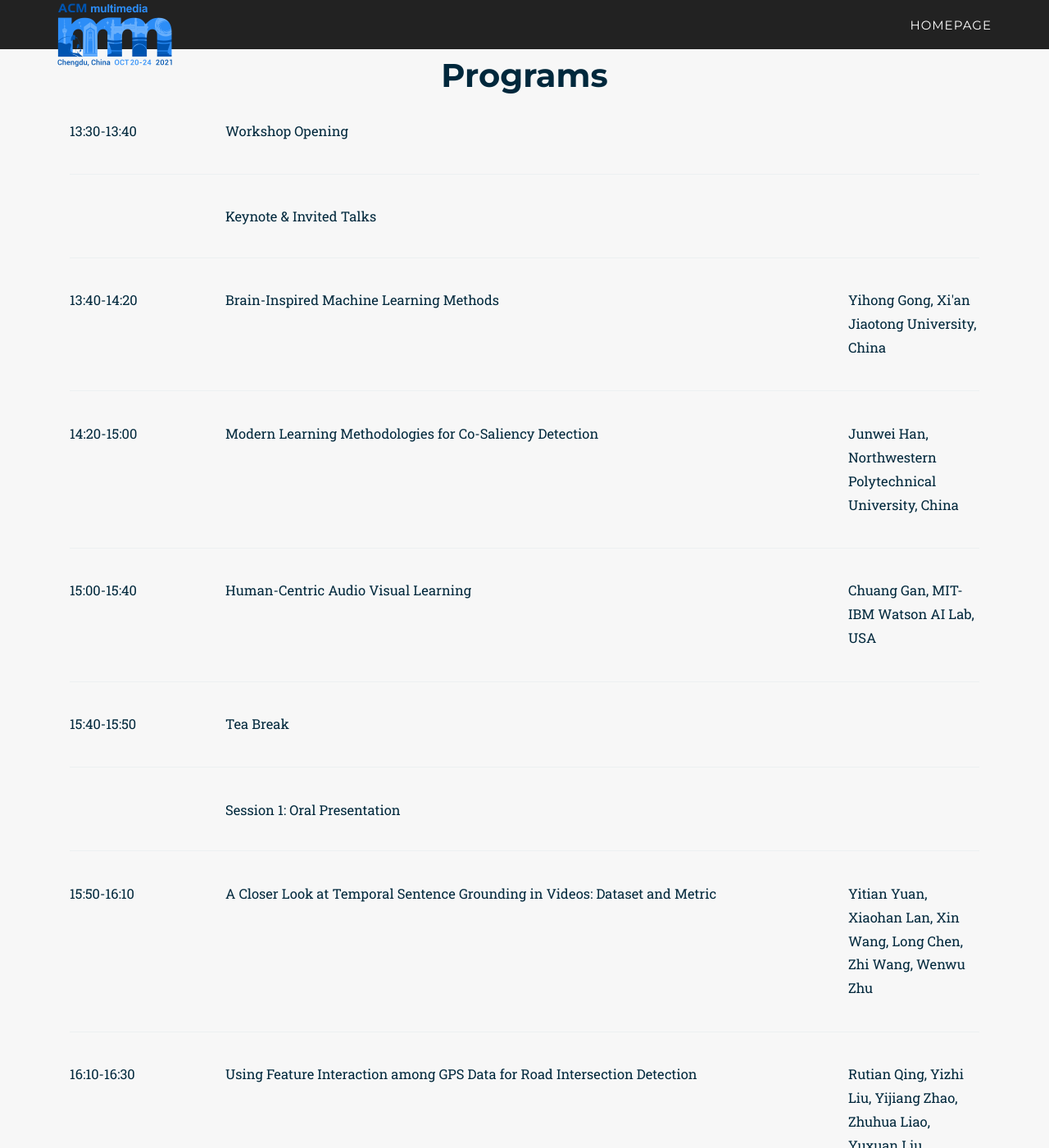
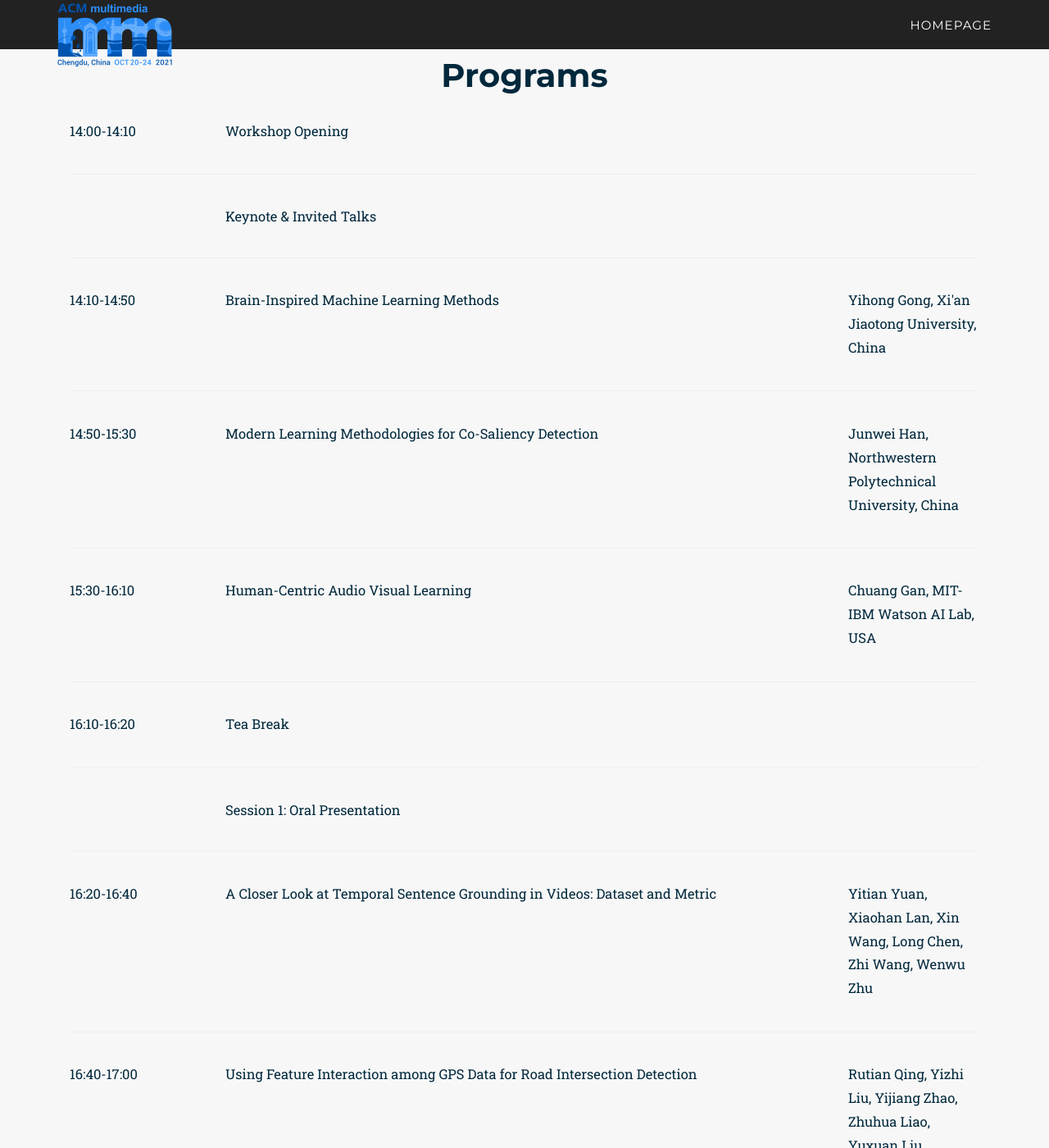
Before and after one commit to MCFR-MM22/MCFR-MM22.github.io, a Jekyll site: the page built from _2021_pages/programs.html, in a window 1280 px wide and 1400 px high. Shown: the whole window at 82% size. Built offline with Jekyll 4.4.1, drawn with Linux system fonts in a browser that asks for light colours; some web fonts are replaced; some of the changed text lies outside the part shown.

Commit message:
Update programs.yml

```diff
--- a/_data/twenty_21/programs.yml
+++ b/_data/twenty_21/programs.yml
@@ -1,5 +1,5 @@
 - title: Workshop Opening
-  time: 13:30-13:40
+  time: 14:00-14:10
   people:
   link: none
 
@@ -9,22 +9,22 @@
   link: none
 
 - title: Brain-Inspired Machine Learning Methods
-  time: 13:40-14:20
+  time: 14:10-14:50
   people: Yihong Gong, Xi'an Jiaotong University, China
   link: none
 
 - title: Modern Learning Methodologies for Co-Saliency Detection
-  time: 14:20-15:00
+  time: 14:50-15:30
   people: Junwei Han, Northwestern Polytechnical University, China
   link: none
 
 - title: Human-Centric Audio Visual Learning
-  time: 15:00-15:40
+  time: 15:30-16:10
   people: Chuang Gan, MIT-IBM Watson AI Lab, USA
   link: none
 
 - title: Tea Break
-  time: 15:40-15:50
+  time: 16:10-16:20
   people:
   link: none
 
@@ -34,22 +34,22 @@
   link: none
 
 - title: A Closer Look at Temporal Sentence Grounding in Videos:Dataset and Metric
-  time: 15:50-16:10
+  time: 16:20-16:40
   people: Yitian Yuan, Xiaohan Lan, Xin Wang, Long Chen, Zhi Wang, Wenwu Zhu
   link: none
 
 - title: Using Feature Interaction among GPS Data for Road Intersection Detection
-  time: 16:10-16:30
+  time: 16:40-17:00
   people: Rutian Qing, Yizhi Liu, Yijiang Zhao, Zhuhua Liao, Yuxuan Liu
   link: none
 
 - title: NLOS Imaging Assisted Navigation for BVI
-  time: 16:30-16:50
+  time: 17:00-17:20
   people: Yingxuan Zhu, Jian Li
   link: none
 
 - title: Learning Positional Priors for Pretraining 2D Pose Estimators
-  time: 16:50-17:10
+  time: 17:20-17:40
   people: Kun Zhang, Ping Yao, Rui Wu, Chuanguang Yang, Ding Li, Min Du, Kai Deng, Renbiao Liu, Tianyao Zheng
   link: none
 
@@ -59,6 +59,6 @@
   link: none
 
 - title: Modeling 3D Objects:Implications for Neuroscience, Behavioral and Medical Studies:A Case Demo
-  time: 17:10-17:30
+  time: 17:40-18:00
   people: Andrey Vlasov, Alexey Tumyalis, Vladislav Aksiotis, Carlos Nieto, Arsenjy Karavaev
   link: none
```
